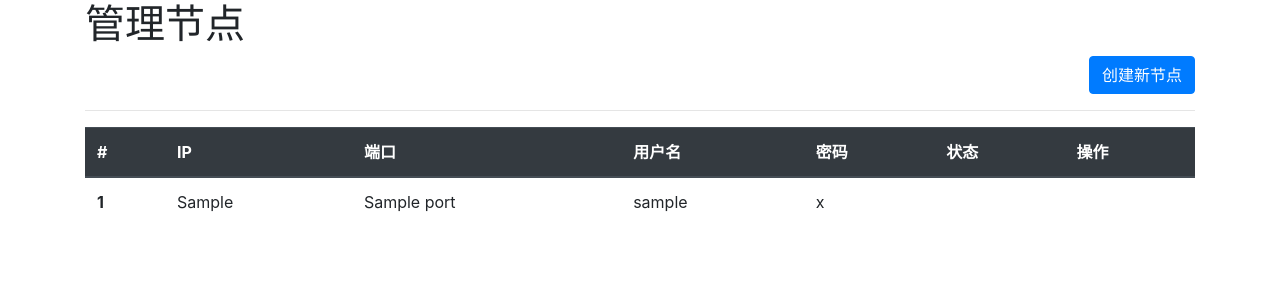
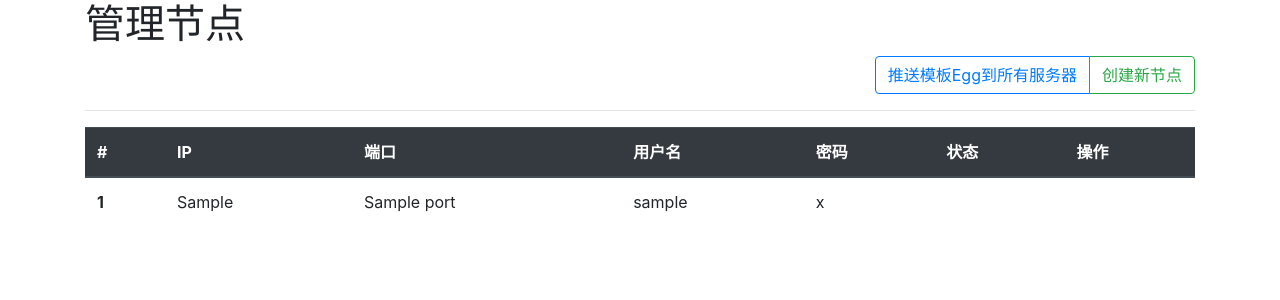
Before and after one commit to easy-spider/easyspider-web, a Django app: template easyspider/templates/easyspider/node.html in a window 1280 px wide. Shown: the top 300 px of the page. Run offline with Django 3.2, Linux system fonts and the light colour scheme; the template is opened without the code that fills it: most values are stand-ins (such as "Sample title", 1, 10 or a date in 2020).

Commit message:
Add push egg to nodes

```diff
--- a/easyspider/templates/easyspider/node.html
+++ b/easyspider/templates/easyspider/node.html
@@ -9,9 +9,14 @@
 <div class="container">
     <h1>管理节点</h1>
     <div class="float-right">
-        <button type="button" class="btn btn-primary" data-toggle="modal" data-target="#node-create-modal">
-            创建新节点
-        </button>
+        <div class="btn-group">
+            <button type="button" class="btn btn-outline-primary" onclick="node_push(this)">
+                推送模板Egg到所有服务器
+            </button>
+            <button type="button" class="btn btn-outline-success" data-toggle="modal" data-target="#node-create-modal">
+                创建新节点
+            </button>
+        </div>
     </div>
     <div class="clearfix"></div>
     <hr>
@@ -39,7 +44,7 @@
                     {% if node.status == 0 %}
                         <td>在线</td>
                         <td>
-                            <div class="btn-group-sm" role="group">
+                            <div class="btn-group btn-group-sm" role="group">
                                 <button type="button" class="btn btn-danger" onclick="node_disable(this)"
                                         data-id="{{ node.id }}">禁用
                                 </button>
@@ -55,7 +60,7 @@
                     {% elif node.status == 1 %}
                         <td>离线</td>
                         <td>
-                            <div class="btn-group-sm" role="group">
+                            <div class="btn-group btn-group-sm" role="group">
                                 <button type="button" class="btn btn-success" onclick="node_enable(this)"
                                         data-id="{{ node.id }}">启用
                                 </button>
@@ -71,7 +76,7 @@
                     {% elif node.status == 2 %}
                         <td>禁用</td>
                         <td>
-                            <div class="btn-group-sm" role="group">
+                            <div class="btn-group btn-group-sm" role="group">
                                 <button type="button" class="btn btn-success" onclick="node_enable(this)"
                                         data-id="{{ node.id }}">启用
                                 </button>
@@ -244,6 +249,24 @@
         });
         return false;
     }
+
+    function node_push(o) {
+        $(o).attr("disabled", "disabled");
+        $.ajax({
+            url: "../push/",
+            method: "GET",
+            success: function (data) {
+                alert("推送成功");
+                window.location.reload();
+            },
+            error: function () {
+                alert("推送失败");
+            },
+            complete: function () {
+                $(o).removeAttr("disabled");
+            }
+        });
+    }
 </script>
 </body>
 </html>
--- a/easyspider/urls.py
+++ b/easyspider/urls.py
@@ -23,6 +23,7 @@ urlpatterns = [
     path('node/list/', views.NodeListView.as_view(), name='list-node'),
     path('node/modify/', views.modify_node, name='modify-node'),
     path('node/create/', views.create_node, name='create-node'),
+    path('node/push/', views.push_node_template, name='push-node'),
     path('node/list-online/', views.list_online_node, name='list-online-node'),
     path('node/get/<int:node_id>/', views.get_node_by_id, name='get-node-by-id'),
     path('node/set-status/<int:node_id>/<int:status>/', views.set_node_status, name='set-node-status'),
```
